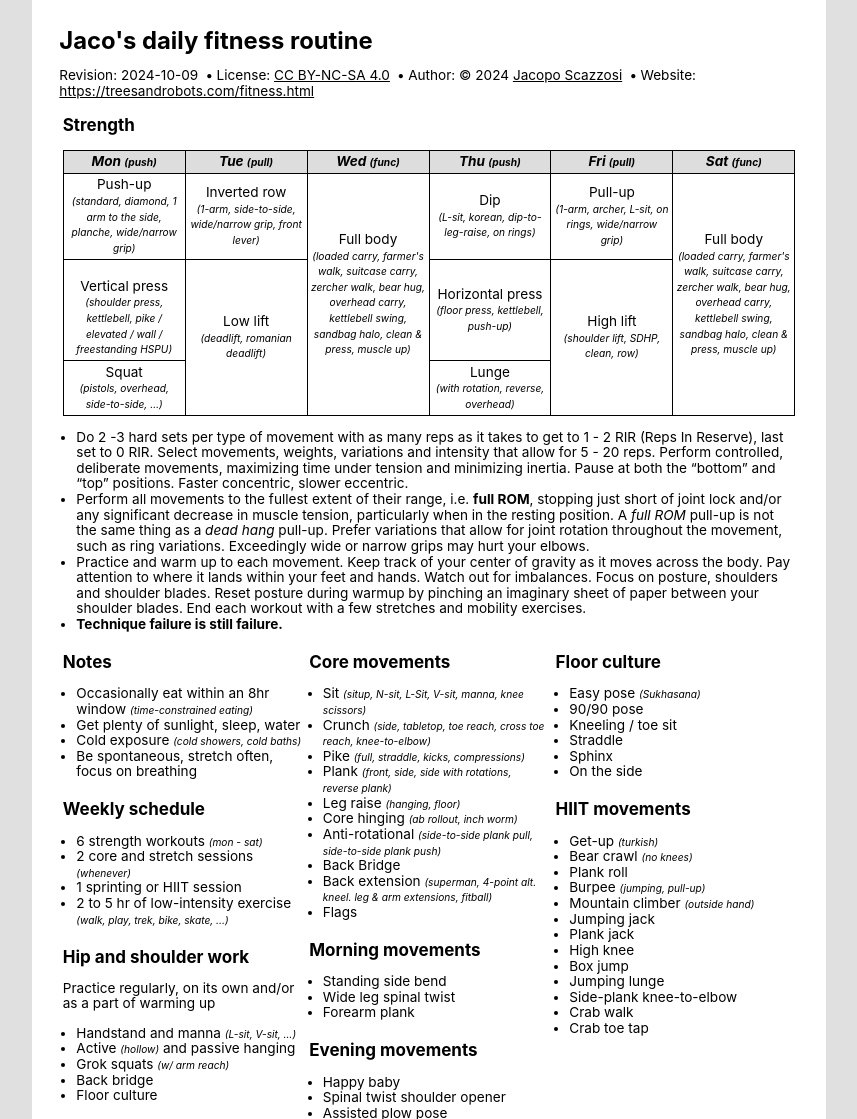
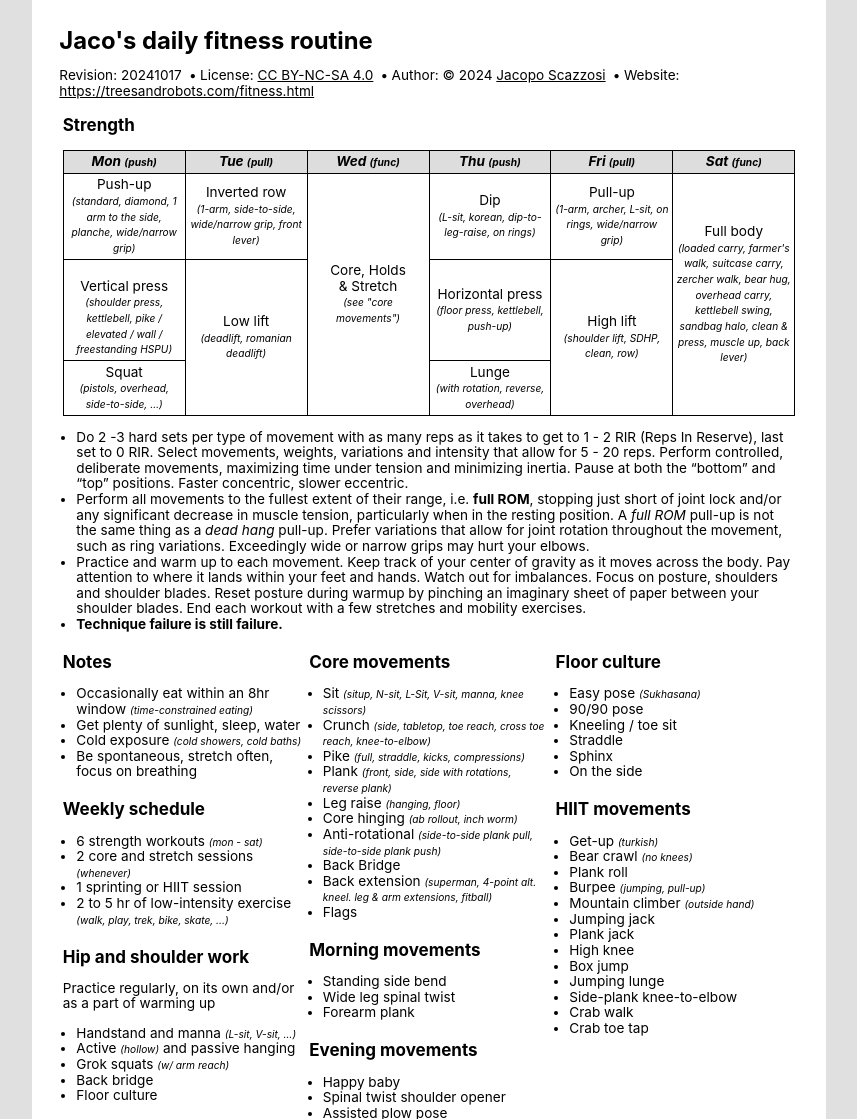
Before and after one commit to jacoscaz/treesandrobots.github.io, a Jekyll site: the page fitness-routine/html/jaco-s-daily-fitness-routine.html, which Jekyll copies as it is, in a window 1280 px wide. Shown: the whole page, without its empty margins (211-1068 px from the left). Built offline with Jekyll 4.4.1, drawn with Linux system fonts in a browser that asks for light colours.

Commit message:
fitness: replaces wednesday's full-body work with core & stretch to further lighten the weekly load and increase recovery time, v20241017

```diff
--- a/fitness-routine/html/jaco-s-daily-fitness-routine.html
+++ b/fitness-routine/html/jaco-s-daily-fitness-routine.html
@@ -137,7 +137,7 @@
       <header style="grid-column: span 6; grid-row: 1;">
         <h1>Jaco's daily fitness routine</h1>
         <dl id="meta">
-          <dt>Revision</dt><dd>2024-10-09</dd>
+          <dt>Revision</dt><dd>20241017</dd>
           <dt>License</dt>
           <dd>
             <a href="https://creativecommons.org/licenses/by-nc-sa/4.0/">CC BY-NC-SA 4.0</a>
@@ -176,8 +176,8 @@
                 <br /><span class="details">(1-arm, side-to-side, wide/narrow grip, front lever)</span>
               </td>
               <td rowspan="3">
-                Full body
-                <br /><span class="details">(loaded carry, farmer's walk, suitcase carry, zercher walk, bear hug, overhead carry, kettlebell swing, sandbag halo, clean &amp; press, muscle up)</span>
+                Core, Holds<br/>&amp; Stretch
+                <br/><span class="details">(see "core movements")</span>
               </td>
               <td>
                 Dip
@@ -189,7 +189,7 @@
               </td>
               <td rowspan="3">
                 Full body
-                <br /><span class="details">(loaded carry, farmer's walk, suitcase carry, zercher walk, bear hug, overhead carry, kettlebell swing, sandbag halo, clean &amp; press, muscle up)</span>
+                <br /><span class="details">(loaded carry, farmer's walk, suitcase carry, zercher walk, bear hug, overhead carry, kettlebell swing, sandbag halo, clean &amp; press, muscle up, back lever)</span>
               </td>
             </tr>
             <tr>
```
Also changed, not shown: fitness.md (+1 -1 lines), 1 other file.
